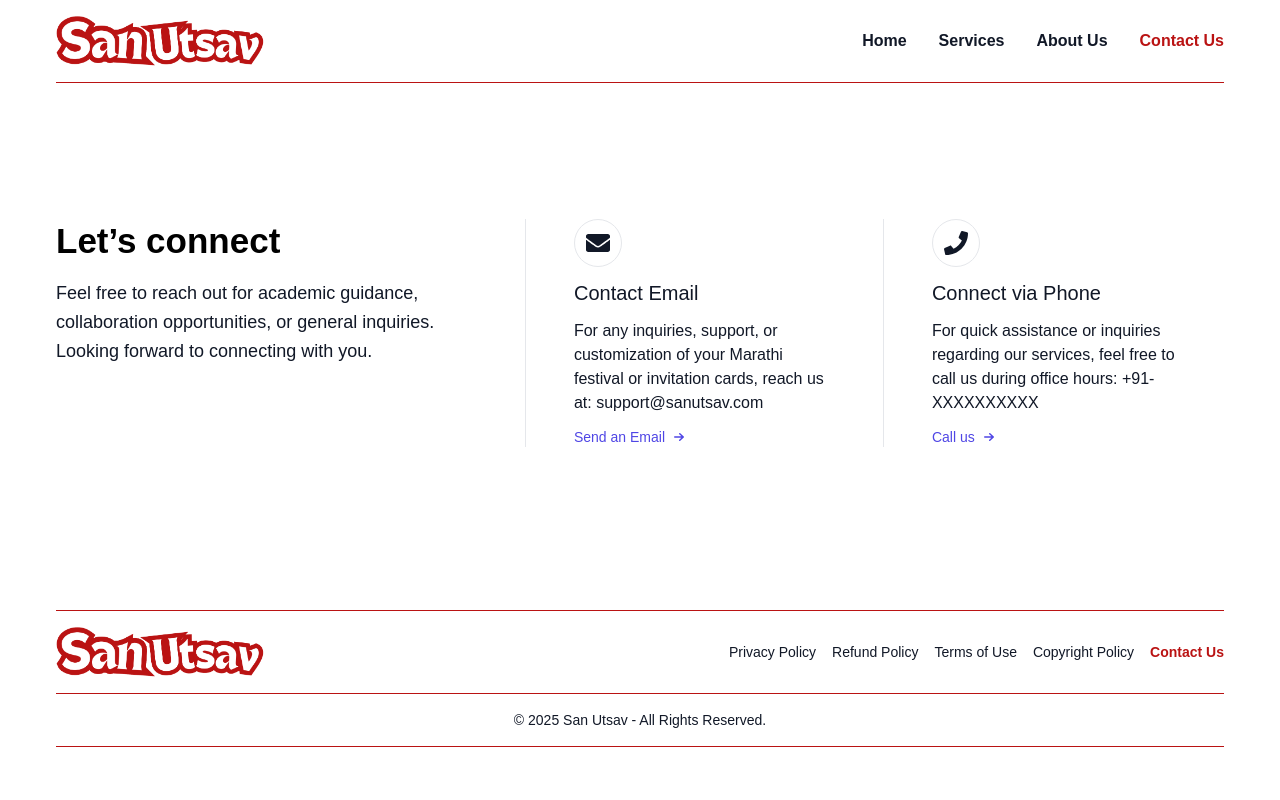
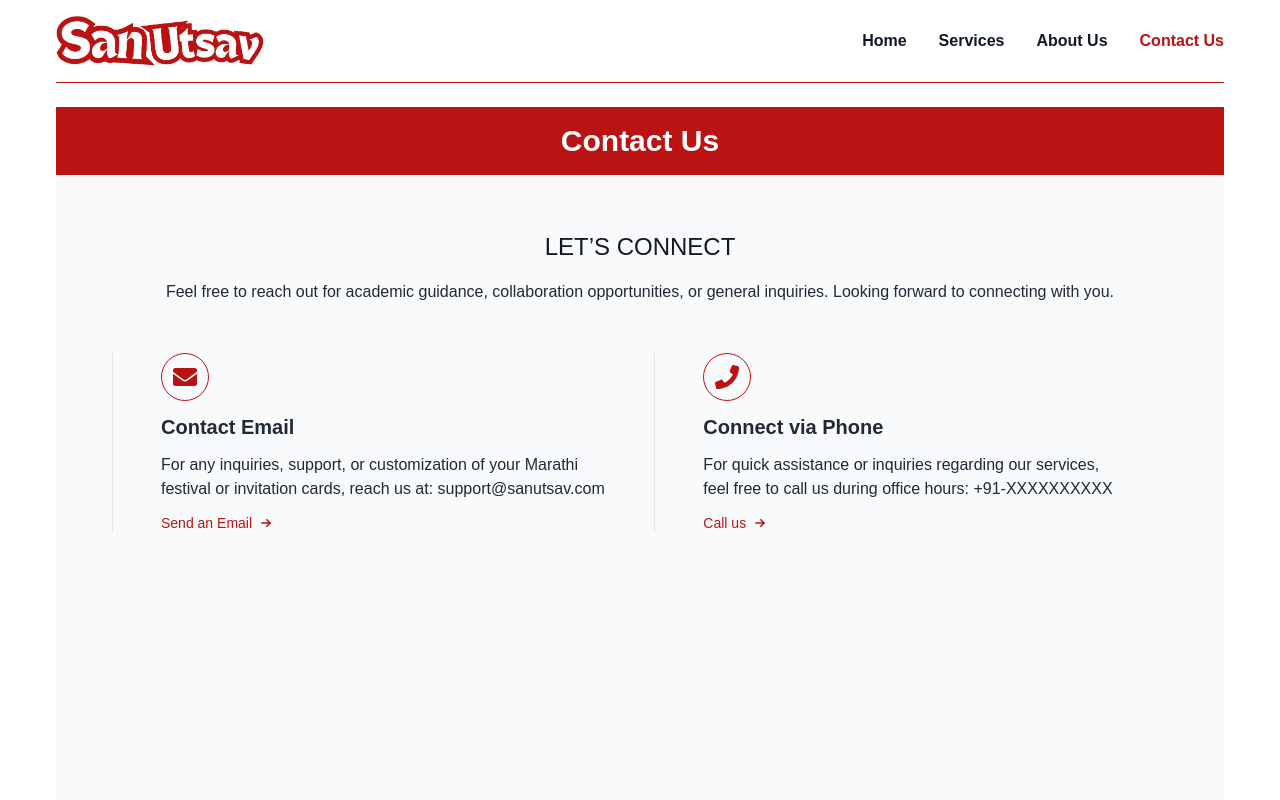
Before and after one commit to ankushchavan0411/san-cards, a Next.js app: page /contact-us in a window 1280 px wide. Shown: the top 800 px of the page. Built offline with nearby package versions, Linux system fonts and the light colour scheme.

Commit message:
update contact

```diff
--- a/src/app/contact-us/page.tsx
+++ b/src/app/contact-us/page.tsx
@@ -1,7 +1,6 @@
 /** @format */
 
 import Contact from "@/components/ContactUs";
-
 import { Metadata } from "next";
 
 export const metadata: Metadata = {
--- a/src/components/ContactUs/index.tsx
+++ b/src/components/ContactUs/index.tsx
@@ -2,6 +2,8 @@
 
 import SectionTitle from "@/components/Common/SectionTitle";
 import { FaEnvelope, FaPhone } from "react-icons/fa";
+import PolicyLayout from "@/components/Policies/PolicyLayout";
+import Link from "next/link";
 
 const contactMethods = [
   {
@@ -26,31 +28,32 @@ const contactMethods = [
 
 const ContactUs = () => {
   return (
-    <section className="lg:py-28 md:py-14 sm:py-8">
-      <div className="gap-8 lg:flex">
-        <SectionTitle
-          title="Let’s connect"
-          paragraph="Feel free to reach out for academic guidance, collaboration
+    <PolicyLayout title="Contact Us">
+      <section className="container px-8 py-8 mx-auto">
+        <div className="flex flex-col text-center w-full mb-12">
+          <h1 className="text-2xl font-medium title-font mb-4 text-gray-900 uppercase">
+            Let&rsquo;s connect
+          </h1>
+          <p className="mx-auto leading-relaxed text-base">
+            Feel free to reach out for academic guidance, collaboration
             opportunities, or general inquiries. Looking forward to connecting
-            with you."
-        />
-        <div>
+            with you.
+          </p>
+        </div>
         <ul className="mt-12 items-center gap-x-12 gap-y-6 md:flex lg:mt-0 lg:gap-x-0">
           {contactMethods.map((item, idx) => (
             <li
               key={idx}
               className="space-y-3 border-t py-6 md:max-w-sm md:border-t-0 md:py-0 lg:max-w-none lg:border-l lg:px-12"
             >
-                <div className="flex h-12 w-12 items-center justify-center rounded-full border text-body-color">
+              <div className="flex h-12 w-12 items-center justify-center rounded-full border text-primary border-primary">
                 {item.icon}
               </div>
-                <h4 className="text-lg font-medium text-body-color xl:text-xl">
-                  {item.title}
-                </h4>
+              <h4 className="text-lg font-bold xl:text-xl">{item.title}</h4>
               <p className="text-body-color">{item.desc}</p>
-                <a
+              <Link
                 href={item.link.href}
-                  className="flex items-center gap-1 text-sm font-medium text-indigo-600 duration-150 hover:text-indigo-400"
+                className="flex items-center gap-1 text-sm font-medium text-primary duration-150 hover:text-primary-400"
               >
                 {item.link.name}
                 <svg
@@ -65,13 +68,12 @@ const ContactUs = () => {
                     clipRule="evenodd"
                   />
                 </svg>
-                </a>
+              </Link>
             </li>
           ))}
         </ul>
-        </div>
-      </div>
       </section>
+    </PolicyLayout>
   );
 };
 
--- a/src/components/Policies/PolicyLayout/index.tsx
+++ b/src/components/Policies/PolicyLayout/index.tsx
@@ -10,11 +10,11 @@ type PolicyLayoutProps = {
 
 const PolicyLayout: React.FC<PolicyLayoutProps> = ({ title, children }) => {
   return (
-    <div className="min-h-screen bg-gray-100 text-gray-800">
+    <div className="min-h-screen bg-gray-50 text-gray-800">
       <header className="bg-primary text-white py-4">
         <h1 className="text-center text-3xl font-bold">{title}</h1>
       </header>
-      <main className="p-6 mx-auto bg-gray-50 rounded shadow">{children}</main>
+      <main className="p-6 mx-auto">{children}</main>
     </div>
   );
 };
```
Lines whose indentation alone changed are shown as unchanged.
